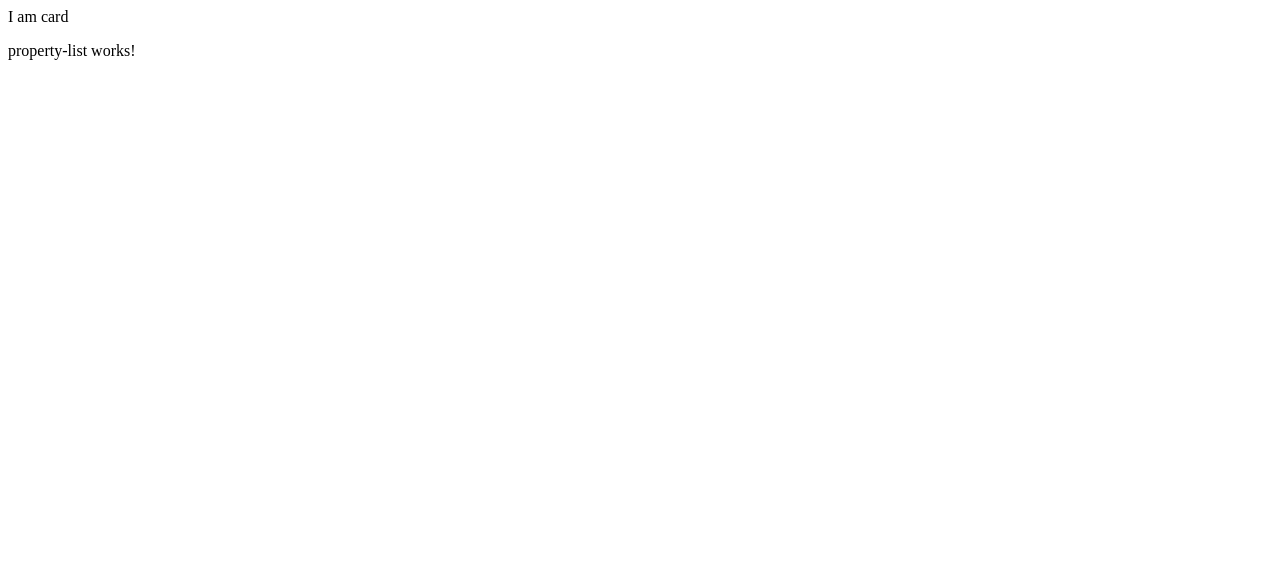
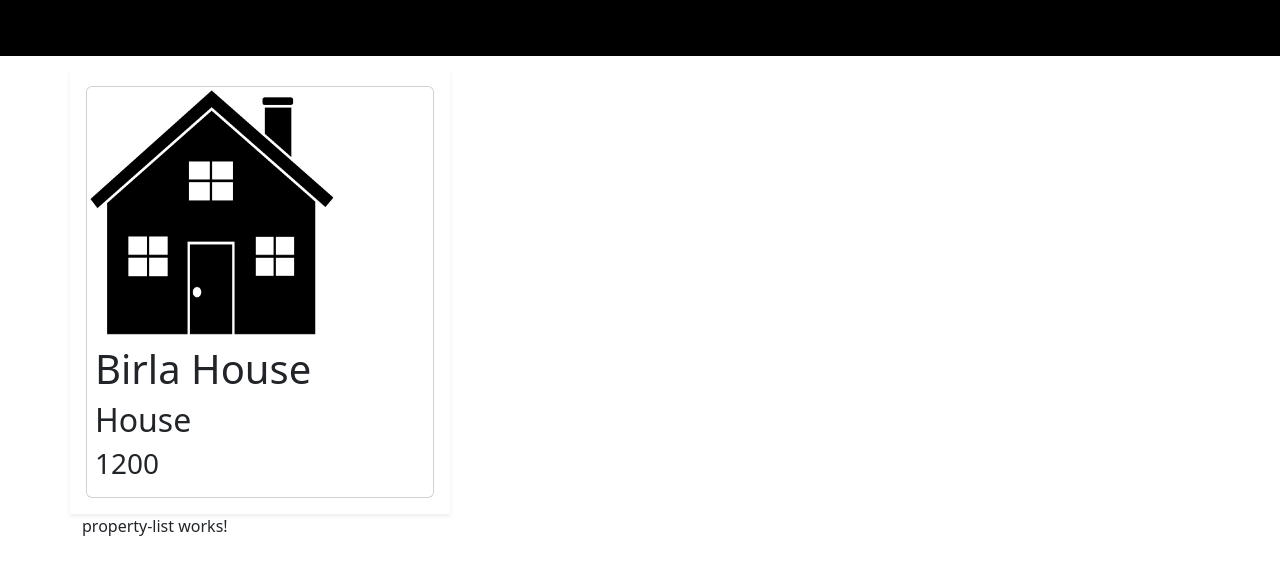
Before and after one commit to abdulmustaan941/HSPA1, an Angular app: page / in a window 1280 px wide. Shown: the top 574 px of the page. Built offline with nearby package versions, Linux system fonts and the light colour scheme.

Commit message:
Added bootstrap,vavbar and build card

```diff
--- a/angular.json
+++ b/angular.json
@@ -35,6 +35,7 @@
               "src/assets"
             ],
             "styles": [
+              "node_modules/bootstrap/dist/css/bootstrap.min.css",
               "src/styles.css"
             ],
             "scripts": [],
--- a/package.json
+++ b/package.json
@@ -21,6 +21,7 @@
     "@angular/platform-server": "^17.2.0",
     "@angular/router": "^17.2.0",
     "@angular/ssr": "^17.2.3",
+    "bootstrap": "^5.3.3",
     "express": "^4.18.2",
     "rxjs": "~7.8.0",
     "tslib": "^2.3.0",
--- a/src/app/app.component.html
+++ b/src/app/app.component.html
@@ -1,2 +1,5 @@
-<app-property-card></app-property-card>
-<app-property-list></app-property-list>
+<app-nav-bar></app-nav-bar>
+<div class="container" style=" margin-top:70px;">
+    <app-property-card></app-property-card>
+    <app-property-list></app-property-list>
+</div>
--- a/src/app/nav-bar/nav-bar.component.html
+++ b/src/app/nav-bar/nav-bar.component.html
@@ -1 +1,31 @@
-<p>I am Navbar!</p>
+<nav class="navbar navbar-expand-lg bg-black text-emphasis fixed-top">
+    <div class="container-fluid">
+      <a class="navbar-brand" href="#">HSPA</a>
+      <button class="navbar-toggler" type="button" data-bs-toggle="collapse" data-bs-target="#navbarNavDropdown" aria-controls="navbarNavDropdown" aria-expanded="false" aria-label="Toggle navigation">
+        <span class="navbar-toggler-icon"></span>
+      </button>
+      <div class="collapse navbar-collapse" id="navbarNavDropdown">
+        <ul class="navbar-nav">
+          <li class="nav-item">
+            <a class="nav-link active" aria-current="page" href="#">Home</a>
+          </li>
+          <li class="nav-item">
+            <a class="nav-link" href="#">Features</a>
+          </li>
+          <li class="nav-item">
+            <a class="nav-link" href="#">Pricing</a>
+          </li>
+          <li class="nav-item dropdown">
+            <a class="nav-link dropdown-toggle" href="#" role="button" data-bs-toggle="dropdown" aria-expanded="false">
+              Dropdown link
+            </a>
+            <ul class="dropdown-menu">
+              <li><a class="dropdown-item" href="#">Action</a></li>
+              <li><a class="dropdown-item" href="#">Another action</a></li>
+              <li><a class="dropdown-item" href="#">Something else here</a></li>
+            </ul>
+          </li>
+        </ul>
+      </div>
+    </div>
+  </nav>
--- a/src/app/property/property-card/property-card.component.css
+++ b/src/app/property/property-card/property-card.component.css
@@ -1,3 +1,5 @@
-h1{
-    font-weight :normal;
+
+.propImg{
+    height: 250px;
+    width: 250px;
 }
--- a/src/app/property/property-card/property-card.component.html
+++ b/src/app/property/property-card/property-card.component.html
@@ -1 +1,12 @@
-I am card
+<div class ="row">
+ <div class="shadow-sm col-sm-4 p-3">
+  <div class="card">
+     <img class="propImg"src="assets/Images/house_default.png">
+     <div class="card-body p-2">
+     <h1>{{Property.Name}}</h1>
+     <h2>{{Property.Type}}</h2>
+     <h3>{{Property.Price}}</h3>
+   </div>
+</div>
+</div>
+</div>
--- a/src/app/property/property-card/property-card.component.ts
+++ b/src/app/property/property-card/property-card.component.ts
@@ -10,5 +10,10 @@ import { Component } from "@angular/core";
     }
 )
 export class PropertyCardComponent{
-
+  Property:any = {
+    "Id":1,
+    "Name":"Birla House",
+    "Type":"House",
+    "Price":1200
+  }
 }
```
Also changed, not shown: src/assets/Images/house_default.png (added), 1 other file (tests, documents, lock files or other folders).
